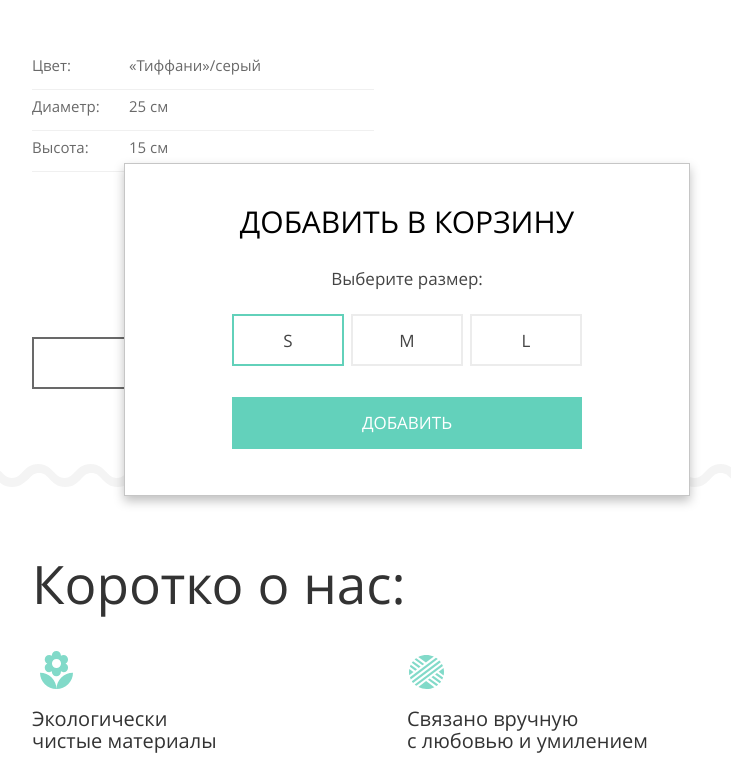
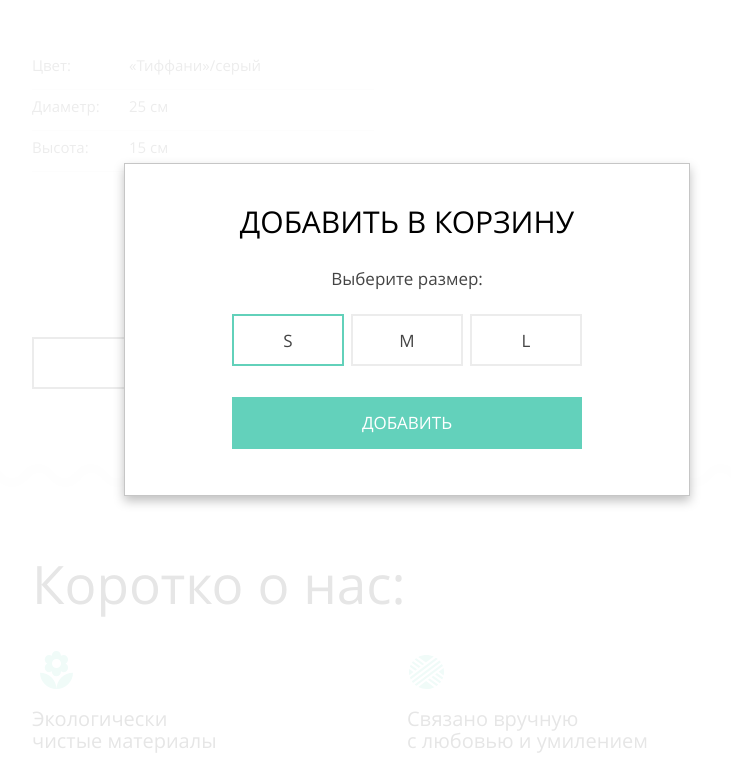
Before and after one commit to InkMakhova/mishka-en, a website: page source/index.html in a window 1280 px wide. Both pictures are taken after a click on the link "ЗАКАЗАТЬ". Shown: the part 1152-1915 px from the top of the page, without its empty margins (233-964 px from the left). Drawn offline with nearby package versions, Linux system fonts and the light colour scheme; files that its build step writes are made by us from their sources; files whose address does not match are found by name.

Commit message:
Поправила opacity у modal-overlay в соответствии с макетом

```diff
--- a/source/less/blocks/modal-overlay.less
+++ b/source/less/blocks/modal-overlay.less
@@ -1,6 +1,7 @@
 .modal-overlay {
   display: none;
-  background-color: rgba(@white, 0.2);
+  background-color: @white;
+  opacity: 0.9;
   position: fixed;
   top: 0;
   left: 0;
```
